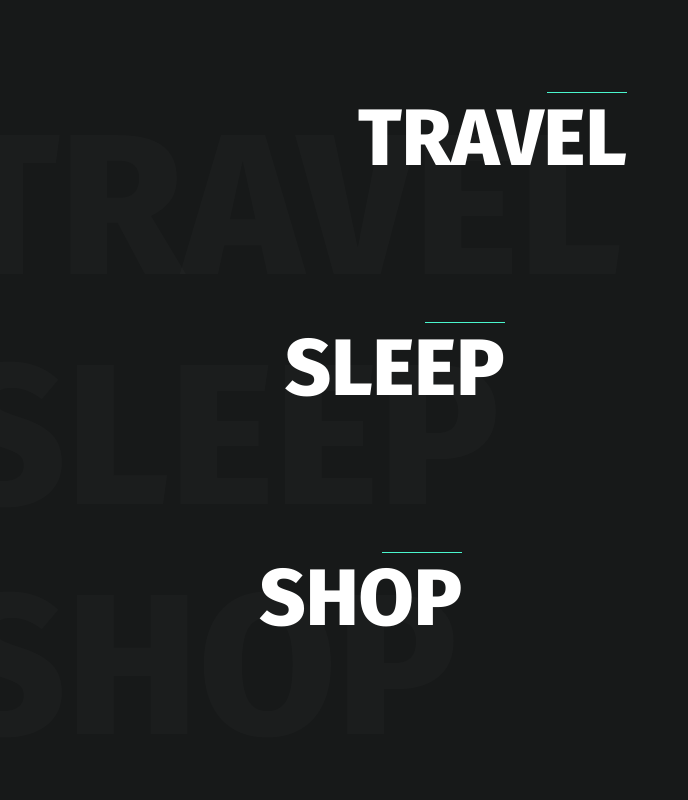
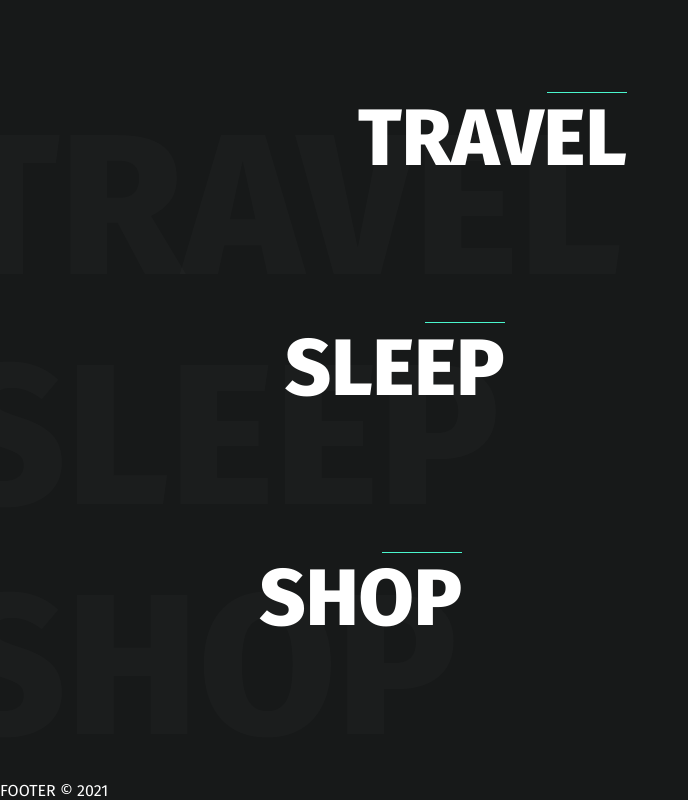
Before and after one commit to vladfreishmidt/go-surf, a website: page app/index.html in a window 1280 px wide. Shown: the part 1300-2100 px from the top of the page, without its empty margins (0-688 px from the left). Drawn offline with nearby package versions, Linux system fonts and the light colour scheme.

Commit message:
Footer content added

```diff
--- a/app/index.html
+++ b/app/index.html
@@ -254,7 +254,9 @@
       </div>
     </section>
   </div>
-  <footer></footer>
+  <footer>
+    footer &copy; 2021
+  </footer>
 </body>
 
 </html>
```
